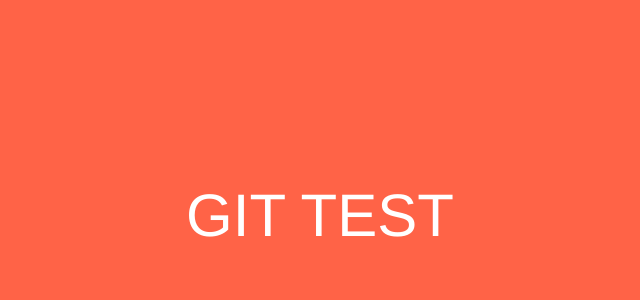
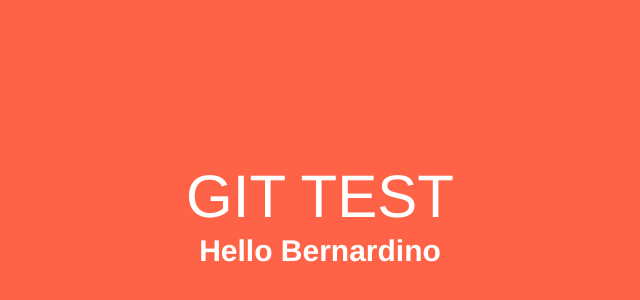
Before and after one commit to dinoonid/asup, a plain HTML site: page index.html in a window 1280 px wide. Shown: the part 184-484 px from the top of the page, without its empty margins (320-960 px from the left). Drawn offline with Linux system fonts and the light colour scheme.

Commit message:
Ajout d'un H2

```diff
--- a/index.html
+++ b/index.html
@@ -20,16 +20,27 @@
         width: 100%;
         height: 100vh;
       }
+      .container .content {
+        margin: auto;
+        text-align: center;
+      }
       .container h1 {
-        margin: auto;
         font-size: 6rem;
         font-weight: 100;
+      }
+      .container h2 {
+        font-size: 3rem;
+        font-weight: 700;
       }
     </style>
   </head>
   <body>
     <div class="container">
-      <h1>GIT TEST</h1>
+      <div class="content">
+        <h1>GIT TEST</h1>
+        <h2>Hello Bernardino</h2>
+      </div>
+
     </div>
   </body>
 </html>
```
